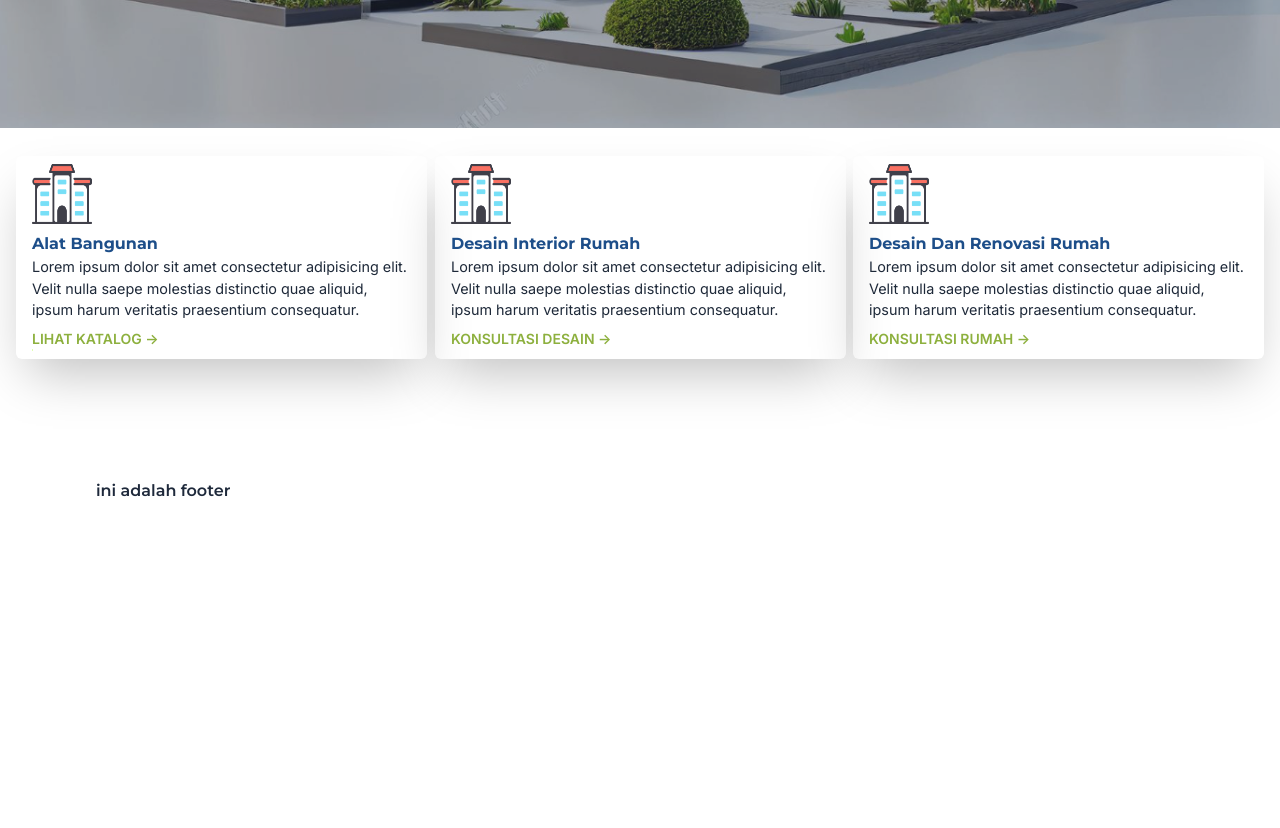
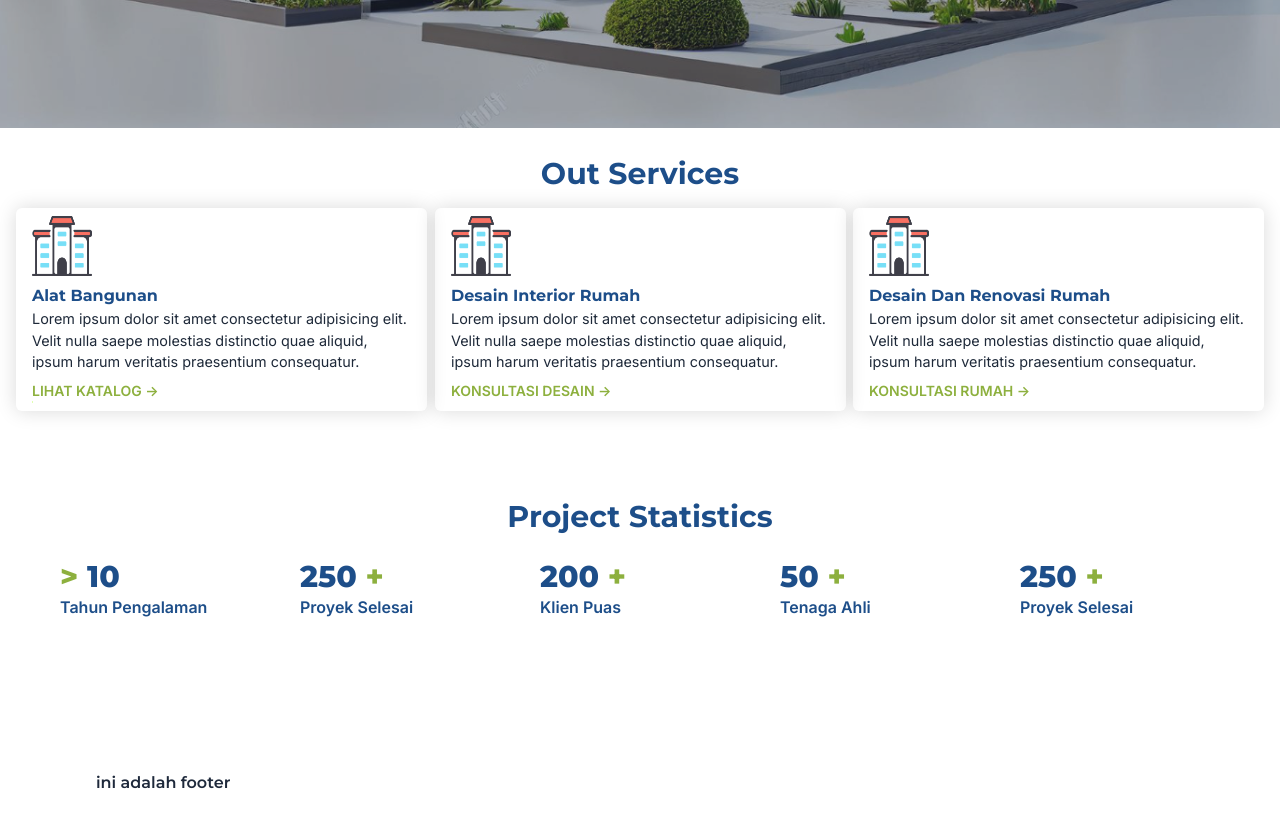
Before and after one commit to bileam/PT.RAB-company-profile, a React (Vite) app: page / in a window 1280 px wide. Shown: the part 760-1588 px from the top of the page. Before the commit the page ends 1343 px from the top, so only its background shows below. Built offline with nearby package versions, Linux system fonts and the light colour scheme.

Commit message:
services and statistic project

```diff
--- /dev/null
+++ b/src/Components/Animation/CountUp.jsx
@@ -0,0 +1,113 @@
+import { useInView, useMotionValue, useSpring } from "motion/react";
+import { useCallback, useEffect, useRef } from "react";
+
+export default function CountUp({
+  to,
+  from = 0,
+  direction = "up",
+  delay = 0,
+  duration = 2,
+  className = "",
+  startWhen = true,
+  separator = "",
+  onStart,
+  onEnd,
+}) {
+  const ref = useRef(null);
+  const motionValue = useMotionValue(direction === "down" ? to : from);
+
+  const damping = 20 + 40 * (1 / duration);
+  const stiffness = 100 * (1 / duration);
+
+  const springValue = useSpring(motionValue, {
+    damping,
+    stiffness,
+  });
+
+  const isInView = useInView(ref, { once: true, margin: "0px" });
+
+  const getDecimalPlaces = (num) => {
+    const str = num.toString();
+
+    if (str.includes(".")) {
+      const decimals = str.split(".")[1];
+
+      if (parseInt(decimals) !== 0) {
+        return decimals.length;
+      }
+    }
+
+    return 0;
+  };
+
+  const maxDecimals = Math.max(getDecimalPlaces(from), getDecimalPlaces(to));
+
+  const formatValue = useCallback(
+    (latest) => {
+      const hasDecimals = maxDecimals > 0;
+
+      const options = {
+        useGrouping: !!separator,
+        minimumFractionDigits: hasDecimals ? maxDecimals : 0,
+        maximumFractionDigits: hasDecimals ? maxDecimals : 0,
+      };
+
+      const formattedNumber = Intl.NumberFormat("en-US", options).format(
+        latest
+      );
+
+      return separator
+        ? formattedNumber.replace(/,/g, separator)
+        : formattedNumber;
+    },
+    [maxDecimals, separator]
+  );
+
+  useEffect(() => {
+    if (ref.current) {
+      ref.current.textContent = formatValue(direction === "down" ? to : from);
+    }
+  }, [from, to, direction, formatValue]);
+
+  useEffect(() => {
+    if (isInView && startWhen) {
+      if (typeof onStart === "function") onStart();
+
+      const timeoutId = setTimeout(() => {
+        motionValue.set(direction === "down" ? from : to);
+      }, delay * 1000);
+
+      const durationTimeoutId = setTimeout(() => {
+        if (typeof onEnd === "function") onEnd();
+      }, delay * 1000 + duration * 1000);
+
+      return () => {
+        clearTimeout(timeoutId);
+        clearTimeout(durationTimeoutId);
+      };
+    }
+  }, [
+    isInView,
+    startWhen,
+    motionValue,
+    direction,
+    from,
+    to,
+    delay,
+    onStart,
+    onEnd,
+    duration,
+  ]);
+
+  useEffect(() => {
+    const unsubscribe = springValue.on("change", (latest) => {
+      if (ref.current) {
+        ref.current.textContent = formatValue(latest);
+      }
+    });
+
+    return () => unsubscribe();
+  }, [springValue, formatValue]);
+
+  return <span className={className} ref={ref} />;
+}
--- a/src/Components/Home/Card.jsx
+++ b/src/Components/Home/Card.jsx
@@ -13,7 +13,7 @@ const Card = ({ logo, title, desc, buttonTitle, aos, delay }) => {
     <div
       data-aos="flip-left"
       data-aos-delay={delay}
-      className="py-2 px-4 flex-1   shadow-2xl group  rounded-md flex flex-col  gap-5 md:gap-2"
+      className="py-2 px-4 flex-1   shadow-[0_0_20px_rgba(0,0,0,0.15)] group  rounded-md flex flex-col  gap-5 md:gap-2"
     >
       <img src={logo} alt={logo} className="w-15 h-15  " />
       <div className="flex flex-col">
--- /dev/null
+++ b/src/Components/Home/CardStatistic.jsx
@@ -0,0 +1,23 @@
+import CountUp from "../Animation/CountUp";
+const CardStatistic = ({ children, angka, code1, kode2 }) => {
+  return (
+    <div className="w-50  py-2">
+      <h1 className="text-3xl font-extrabold tx-rab-navy">
+        <span className="tx-rab-green ">{code1}</span>{" "}
+        <CountUp
+          from={0}
+          to={angka}
+          separator=","
+          direction="up"
+          duration={1}
+          className="count-up-text"
+          startCounting
+        />{" "}
+        <span className="tx-rab-green">{kode2}</span>
+      </h1>
+      <p className="text-md tx-rab-navy font-bold">{children}</p>
+    </div>
+  );
+};
+
+export default CardStatistic;
--- a/src/Components/Home/Jasa.jsx
+++ b/src/Components/Home/Jasa.jsx
@@ -1,9 +1,12 @@
 import Card from "./Card";
 
 import logo1 from "../../assets/logo/bangunan.png";
+import Title from "../Title";
 const Jasa = () => {
   return (
-    <div className="flex md:flex-row flex-col gap-2  mt-5 ">
+    <div className="flex flex-col gap-4  mt-5 ">
+      <Title>Out Services</Title>
+      <div className="flex md:flex-row flex-col gap-2">
         <Card
           delay={200}
           title="Alat Bangunan"
@@ -32,6 +35,7 @@ const Jasa = () => {
           praesentium consequatur."
         />
       </div>
+    </div>
   );
 };
 export default Jasa;
--- /dev/null
+++ b/src/Components/Home/Statistic.jsx
@@ -0,0 +1,28 @@
+import Title from "../Title";
+import CardStatistic from "./CardStatistic";
+
+const ProjectStatistic = () => {
+  return (
+    <div className="flex flex-col gap-4  py-6">
+      <Title>Project Statistics</Title>
+      <div className="grid lg:grid-cols-5 md:grid-cols-3 grid-cols-2 mx-auto gap-2 md:gap-10 px-2 ">
+        <CardStatistic code1=">" angka={10}>
+          Tahun Pengalaman
+        </CardStatistic>
+        <CardStatistic kode2="+" angka={250}>
+          Proyek Selesai
+        </CardStatistic>
+        <CardStatistic kode2="+" angka={200}>
+          Klien Puas
+        </CardStatistic>
+        <CardStatistic kode2="+" angka={50}>
+          Tenaga Ahli
+        </CardStatistic>
+        <CardStatistic kode2="+" angka={250}>
+          Proyek Selesai
+        </CardStatistic>
+      </div>
+    </div>
+  );
+};
+export default ProjectStatistic;
--- /dev/null
+++ b/src/Components/Title.jsx
@@ -0,0 +1,6 @@
+const Title = ({children})=>{
+    return(
+        <h1 className="rab-title-navy flex  flex-col">{children}</h1>
+    )
+}
+export default Title
--- a/src/Layout/Navbar.jsx
+++ b/src/Layout/Navbar.jsx
@@ -16,7 +16,7 @@ const Navbar = () => {
     { name: "Home", path: "/" },
     { name: "About", path: "/about" },
     { name: "Portofolio", path: "/portofolio" },
-    { name: "Layanan", path: "/layanan" },
+    { name: "Services", path: "/layanan" },
   ];
 
   useEffect(() => {
@@ -71,7 +71,7 @@ const Navbar = () => {
         </div>
 
         {/* DESKTOP MENU */}
-        <div className="hidden md:flex gap-8">
+        <div className="hidden md:flex lg:gap-8 md:gap-4">
           {Menu.map((item, index) => (
             <NavLink
               key={index}
--- a/src/Pages/Home.jsx
+++ b/src/Pages/Home.jsx
@@ -1,12 +1,14 @@
 import Banner from "../Components/Banner";
 import Jasa from "../Components/Home/Jasa";
+import ProjectStatistic from "../Components/Home/Statistic";
 
 const Home = () => {
   return (
     <div className="flex flex-col  gap-2 ">
       <Banner />
-      <div className="section-container ">
+      <div className="section-container flex flex-col gap-16 ">
         <Jasa />
+        <ProjectStatistic />
       </div>
     </div>
   );
--- a/src/index.css
+++ b/src/index.css
@@ -65,6 +65,12 @@
   }
 
   .rab-title-navy {
-    @apply text-rab-navy dark:text-rab-neon transition-colors duration-300;
+    @apply text-rab-navy dark:text-rab-neon transition-colors duration-300 font-bold md:text-3xl text-xl text-center;
+  }
+  .tx-rab-navy {
+    @apply text-rab-navy dark:text-rab-green transition-colors duration-300;
+  }
+  .tx-rab-green {
+    @apply dark:text-rab-navy text-rab-green transition-colors duration-300;
   }
 }
```
Lines whose indentation alone changed are shown as unchanged.
